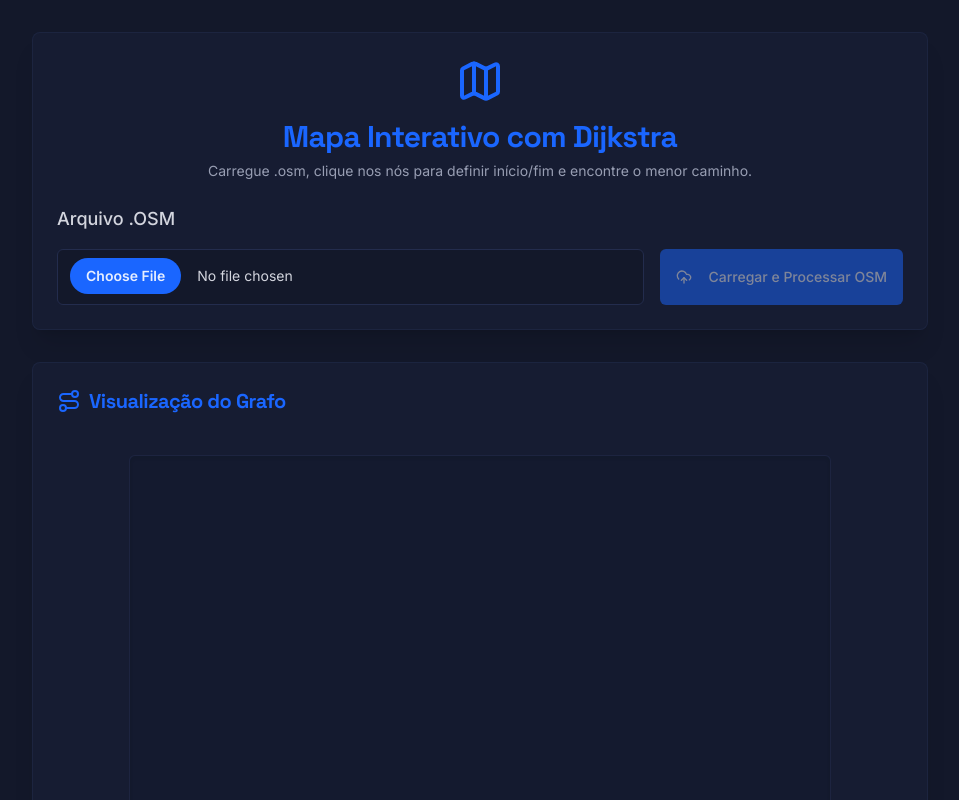
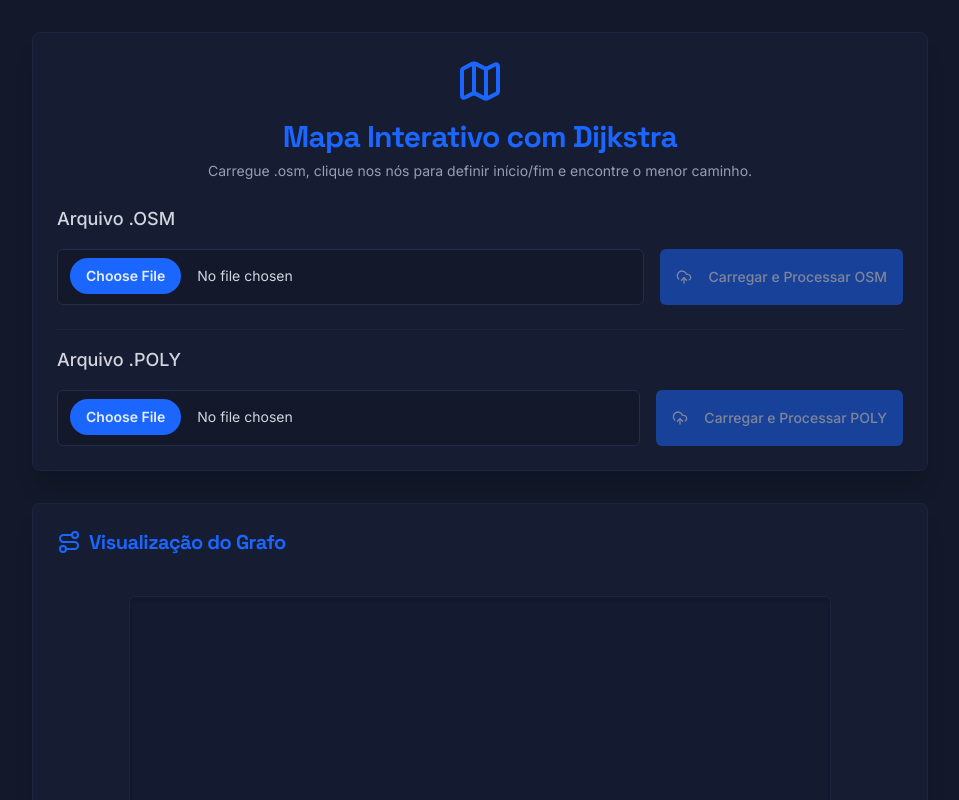
Before and after one commit to omaraljawabri/trabalho-final-aed2, a Next.js app: page /dijkstra-map in a window 1280 px wide. Shown: the top 800 px of the page, without its empty margins (160-1119 px from the left). Built offline with nearby package versions, Linux system fonts and the light colour scheme.

Commit message:
feat: importação de arquivo .poly

```diff
--- a/src/app/dijkstra-map/page.tsx
+++ b/src/app/dijkstra-map/page.tsx
@@ -72,6 +72,7 @@ class PriorityQueue {
 
 const DijkstraMapPage: NextPage = () => {
   const [osmFile, setOsmFile] = useState<File | null>(null);
+  const [polyFile, setPolyFile] = useState<File | null>(null);
   const [appNodes, setAppNodes] = useState<AppNode[]>([]);
   const [scriptNodes, setScriptNodes] = useState<ScriptNode[]>([]);
   const [ways, setWays] = useState<Way[]>([]);
@@ -177,6 +178,87 @@ const DijkstraMapPage: NextPage = () => {
     };
     reader.readAsText(osmFile);
   }, [osmFile, toast, buildGraphInternal]);
+
+  const handlePolyFileChange = (event: ChangeEvent<HTMLInputElement>) => {
+    const file = event.target.files?.[0];
+    if (file && file.name.endsWith('.poly')) {
+      setPolyFile(file);
+      setAppNodes([]); setScriptNodes([]); setWays([]); setAdj([]); setSelectedNodeIndices([]);
+      setPathResult(null); setPathResultText(null); setMapStats("Carregando novo arquivo...");
+      setScalingParams(null);
+      canvasRef.current?.getContext('2d')?.clearRect(0, 0, canvasRef.current.width, canvasRef.current.height);
+    } else {
+      toast({ title: "Erro de Arquivo", description: "Selecione um arquivo .poly válido.", variant: "destructive" });
+      setPolyFile(null);
+    }
+  };
+
+  const handlePolyUploadAndParse = useCallback(() => {
+  if (!polyFile) {
+    toast({ title: "Nenhum Arquivo", description: "Por favor, selecione um arquivo .poly.", variant: "destructive" });
+    return;
+  }
+
+  const reader = new FileReader();
+  reader.onload = () => {
+    try {
+      const text = reader.result as string;
+      const lines = text.split('\n').map(line => line.trim()).filter(line => line.length > 0);
+
+      if (lines.length < 2) throw new Error("Arquivo inválido");
+
+      // === PARTE 1: VÉRTICES ===
+      const [nNodesStr] = lines[0].split(/\s+/);
+      const nNodes = parseInt(nNodesStr);
+      const nodeLines = lines.slice(1, 1 + nNodes);
+
+      const nodes: AppNode[] = nodeLines.map(line => {
+        const [idStr, xStr, yStr] = line.split(/\s+/);
+        return {
+          id: idStr,
+          x: parseFloat(xStr),
+          y: parseFloat(yStr),
+          originalLat: parseFloat(yStr),
+          originalLon: parseFloat(xStr),
+        };
+      });
+
+      // === PARTE 2: ARESTAS ===
+      const edgesHeaderLine = lines[1 + nNodes]; // linha do tipo "109 0 1"
+      const nEdges = parseInt(edgesHeaderLine.split(/\s+/)[0]); // pode ser usado para validar
+
+      const edgeLines = lines.slice(2 + nNodes, lines.length - 1); // ignora o último "0"
+
+      const newParsedWays: Way[] = [];
+
+      edgeLines.forEach(line => {
+        const [_, fromStr, toStr] = line.split(/\s+/);
+        const from = parseInt(fromStr);
+        const to = parseInt(toStr);
+        newParsedWays.push({ nodes: [from, to], oneway: false }); // uma aresta por linha
+      });
+
+      const script: ScriptNode[] = nodes.map(({ id, x, y }) => ({ id, x, y }));
+
+      setAppNodes(nodes);
+      setScriptNodes(script);
+      setWays(newParsedWays);
+      buildGraphInternal(script, newParsedWays);
+      setMapStats(`Arquivo .poly convertido com sucesso.\nNós: ${script.length}\nArestas: ${newParsedWays.length}`);
+      toast({ title: "Arquivo .poly processado", description: "Grafo gerado com sucesso." });
+    } catch (e) {
+      console.error(e);
+      toast({ title: "Erro", description: "Falha ao processar arquivo .poly personalizado.", variant: "destructive" });
+    }
+  };
+
+  reader.onerror = () => {
+    toast({ title: "Erro", description: "Erro ao ler arquivo .poly.", variant: "destructive" });
+  };
+
+  reader.readAsText(polyFile);
+}, [polyFile, toast, buildGraphInternal]);
+
 
   const dijkstraInternal = useCallback((startNodeIndex: number, endNodeIndex: number, currentNodes: ScriptNode[], currentAdj: AdjacencyList): DijkstraDisplayResult | null => {
     if (currentNodes.length === 0 || currentAdj.length === 0 || startNodeIndex >= currentNodes.length || endNodeIndex >= currentNodes.length) return null;
@@ -300,7 +382,7 @@ const DijkstraMapPage: NextPage = () => {
       ctx.shadowBlur = 0; ctx.setLineDash([]);
     }
 
-    ctx.fillStyle = 'blue';
+    ctx.fillStyle = 'green';
     selectedNodeIndices.forEach(nodeIndex => {
       if (scriptNodes[nodeIndex]) {
         const p = scaleCanvasPoint(scriptNodes[nodeIndex]);
@@ -308,7 +390,7 @@ const DijkstraMapPage: NextPage = () => {
 
         const appNode = appNodes[nodeIndex];
         if (appNode) {
-            ctx.fillStyle = document.documentElement.classList.contains('dark') ? 'white' : 'black';
+            ctx.fillStyle = document.documentElement.classList.contains('dark') ? 'blue' : 'black';
             ctx.font = "10px Arial";
             ctx.textAlign = "center"; ctx.fillText(`ID: ${appNode.id}`, p.x, p.y - 10);
         }
@@ -468,6 +550,20 @@ const DijkstraMapPage: NextPage = () => {
             </div>
             {osmFile && <p className="text-sm text-muted-foreground">Arquivo: {osmFile.name}</p>}
           </div>
+          <div className="space-y-4 pt-4 border-t border-border/50 mt-6">
+    <Label htmlFor="poly-file" className="text-lg font-medium text-foreground">Arquivo .POLY</Label>
+    <div className="flex flex-col sm:flex-row gap-4 items-stretch">
+      <Input
+        id="poly-file" type="file" accept=".poly" onChange={handlePolyFileChange}
+          className="flex-grow file:mr-4 file:py-2 h-14 file:px-4 file:rounded-full file:border-0 file:text-sm file:font-semibold file:bg-primary file:text-primary-foreground hover:file:bg-primary/90"
+      />
+      <Button onClick={handlePolyUploadAndParse} disabled={!polyFile || isLoading} className="w-full sm:w-auto h-14">
+        <UploadCloud className="mr-2 h-5 w-5" />
+        {isLoading ? 'Processando...' : 'Carregar e Processar POLY'}
+      </Button>
+    </div>
+    {polyFile && <p className="text-sm text-muted-foreground">Arquivo: {polyFile.name}</p>}
+  </div>
         </CardContent>
       </Card>
 
@@ -489,7 +585,7 @@ const DijkstraMapPage: NextPage = () => {
         </CardHeader>
         <CardContent className="flex flex-col items-center justify-center p-2 sm:p-4">
           <canvas ref={canvasRef} width={700} height={450} className="border border-border/60 rounded-md bg-background/30 shadow-inner" />
-          {appNodes.length === 0 && !isLoading && <p className="mt-4 text-muted-foreground">Carregue um arquivo OSM para visualizar.</p>}
+          {appNodes.length === 0 && !isLoading && <p className="mt-4 text-muted-foreground">Carregue um arquivo OSM ou POLY para visualizar o grafo.</p>}
           {isLoading && <p className="mt-4 text-muted-foreground">Processando arquivo, aguarde...</p>}
 
           {selectedNodeIndices.length > 0 && appNodes.length > 0 && (
```
